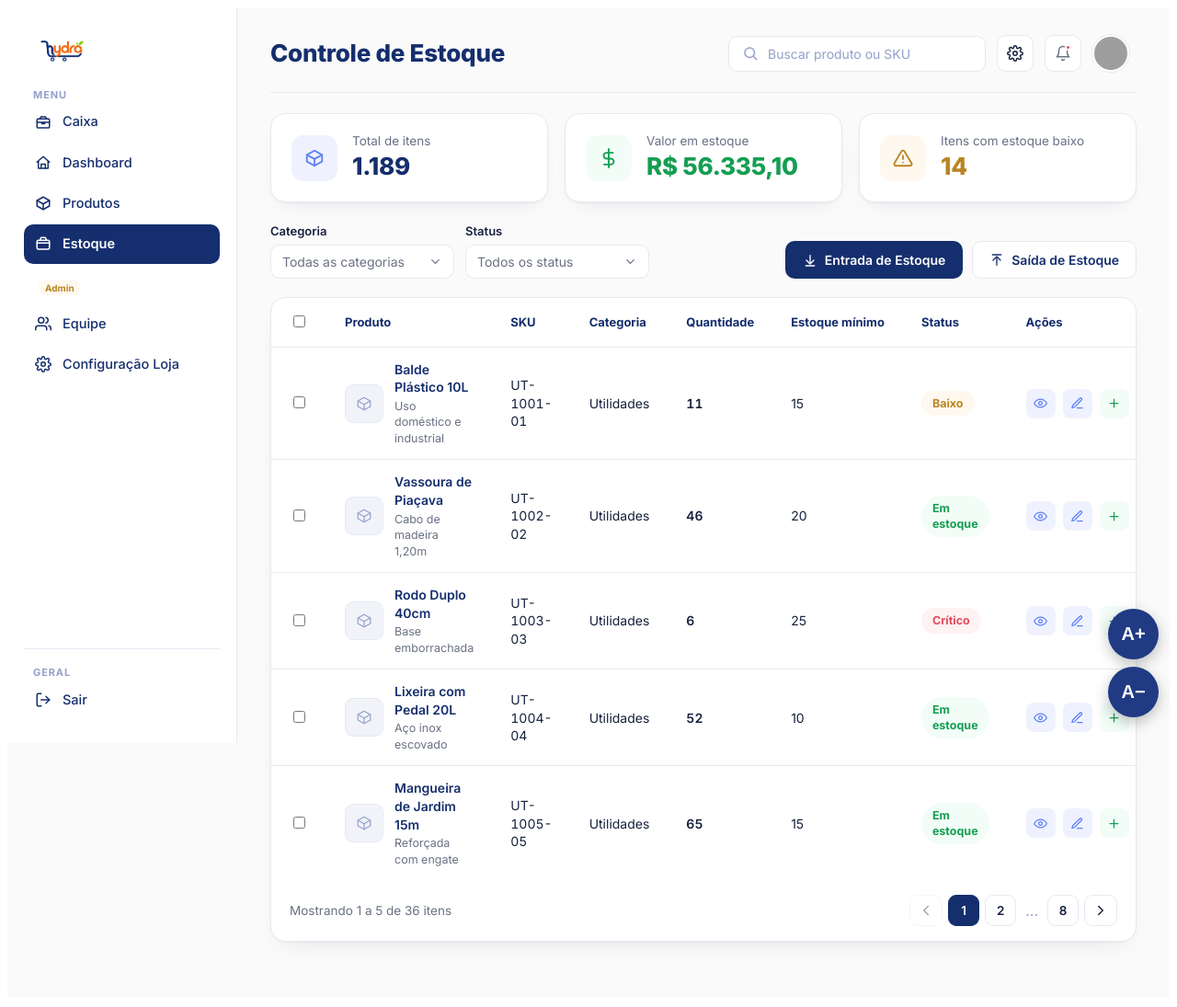
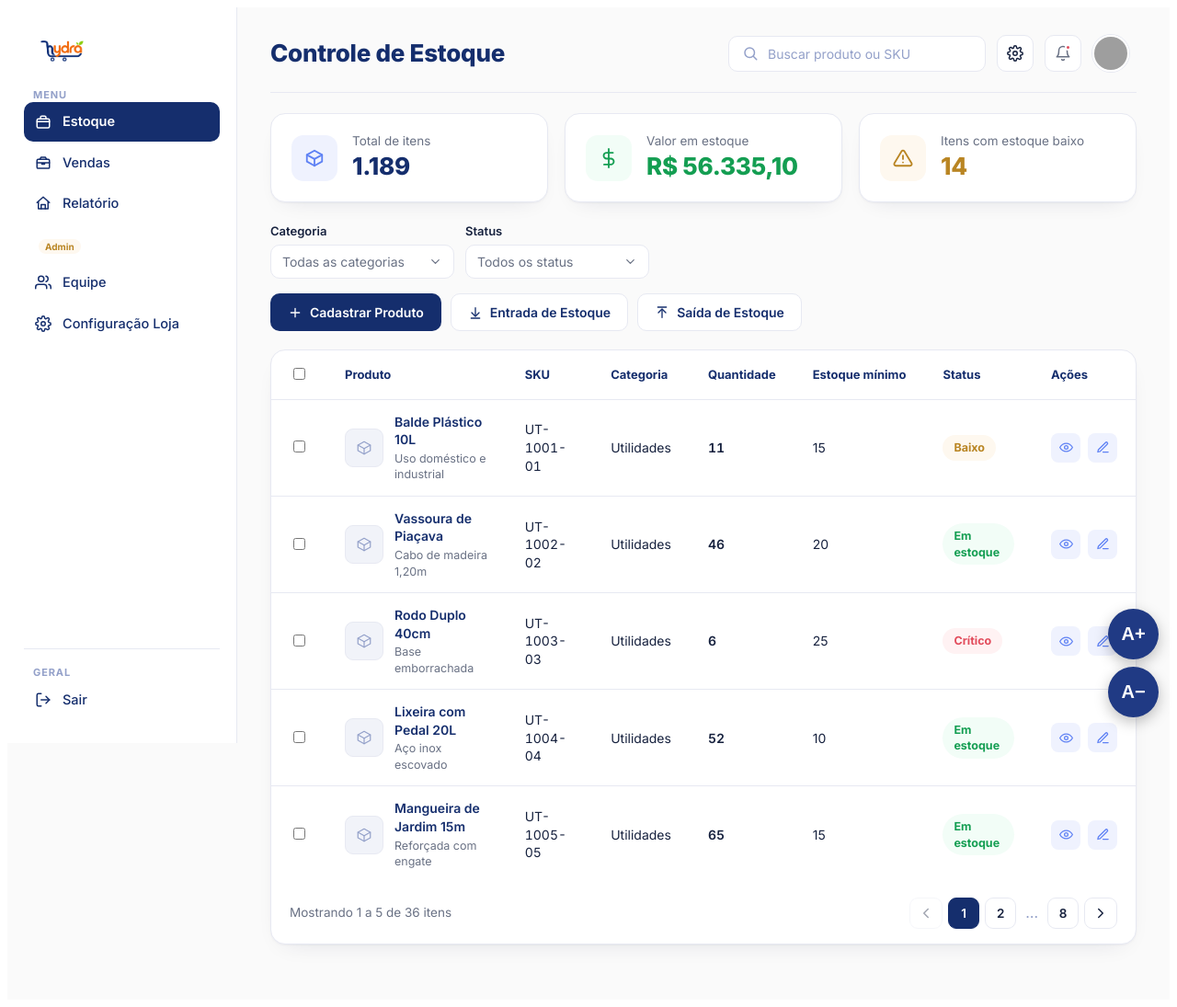
Before and after one commit to AlefKaique/TCC--Senac---Sistemas-de-Informa-o, a PHP site: page /pages/controle-estoque.html in a window 1280 px wide. Shown: the whole page at 92% size. Before the commit the page ends 1030 px from the top, so only its background shows below. Run offline with PHP 8.4, Linux system fonts and the light colour scheme; grey boxes are pictures that could not be loaded.

Commit message:
feat: reorganiza menu lateral e move cadastro de produto para o Estoque
- Reordena o menu para Estoque, Vendas, Relatorio
- Renomeia os menus Caixa -> Vendas e Dashboard -> Relatorio
- Remove o botao de adicao rapida de estoque nas linhas da tabela
- Remove o menu Produtos e move o cadastro para dentro da tela de Estoque via botao "Cadastrar Produto"
- Corrige o nome do sistema nos titulos das paginas de Hydro para Hydra

```diff
--- a/Hydra.Front/css/controle-estoque.css
+++ b/Hydra.Front/css/controle-estoque.css
@@ -525,6 +525,7 @@
     border: 1px solid transparent;
     transition: filter .15s, background .15s;
     white-space: nowrap;
+    text-decoration: none;
 }
 
 .hydro-btn .hydro-ic {
--- a/Hydra.Front/css/produtos.css
+++ b/Hydra.Front/css/produtos.css
@@ -270,6 +270,7 @@
 .hydro-breadcrumb-muted {
     color: var(--muted-soft);
     font-weight: 500;
+    text-decoration: none;
 }
 
 .hydro-breadcrumb-sep {
--- a/Hydra.Front/js/controle-estoque.js
+++ b/Hydra.Front/js/controle-estoque.js
@@ -197,7 +197,6 @@
               <div class="hydro-row-actions">
                 <button class="hydro-action-btn hydro-action-view" title="Ver detalhes" data-id="${p.id}"><i class="hydro-ic hydro-ic-eye"></i></button>
                 <button class="hydro-action-btn hydro-action-edit" title="Editar produto" data-id="${p.id}"><i class="hydro-ic hydro-ic-pencil"></i></button>
-                <button class="hydro-action-btn hydro-action-add" title="Adicionar estoque" data-id="${p.id}"><i class="hydro-ic hydro-ic-plus"></i></button>
               </div>
             </td>
           </tr>`;
@@ -265,9 +264,6 @@
         );
         document.querySelectorAll('.hydro-action-edit').forEach((btn) =>
             btn.addEventListener('click', () => openEditModal(Number(btn.dataset.id)))
-        );
-        document.querySelectorAll('.hydro-action-add').forEach((btn) =>
-            btn.addEventListener('click', () => openAddStockModal(Number(btn.dataset.id)))
         );
     }
 
@@ -382,36 +378,6 @@
         });
     }
 
-    /* ---- Add stock modal (row) ---- */
-    function openAddStockModal(id) {
-        const p = products.find((x) => x.id === id);
-        if (!p) return;
-
-        openModal({
-            title: `Adicionar estoque · ${p.name}`,
-            bodyHtml: `
-        <div class="hydro-detail-row"><span>Quantidade atual</span><span>${p.quantity} un.</span></div>
-        <div class="hydro-form-group">
-          <label for="hydroAddQty">Quantidade a adicionar</label>
-          <input type="number" id="hydroAddQty" min="1" value="10">
-        </div>
-      `,
-            footerHtml: `
-        <button class="hydro-btn hydro-btn-outline hydro-btn-sm" id="hydroModalCancelBtn">Cancelar</button>
-        <button class="hydro-btn hydro-btn-primary hydro-btn-sm" id="hydroModalConfirmBtn">Adicionar</button>
-      `,
-        });
-
-        document.getElementById('hydroModalCancelBtn').addEventListener('click', closeModal);
-        document.getElementById('hydroModalConfirmBtn').addEventListener('click', () => {
-            const qty = Math.max(1, Number(document.getElementById('hydroAddQty').value) || 0);
-            p.quantity += qty;
-            closeModal();
-            refreshAll();
-            showToast(`${qty} un. adicionadas a "${p.name}"`);
-        });
-    }
-
     /* ---- Entrada / Saída modal (global) ---- */
     function openMovementModal(type) {
         const isEntrada = type === 'entrada';
@@ -496,6 +462,7 @@
         renderTable();
     });
 
+    document.getElementById('hydroBtnNovoProduto').addEventListener('click', () => { window.location.href = 'produtos.html'; });
     document.getElementById('hydroBtnEntrada').addEventListener('click', () => openMovementModal('entrada'));
     document.getElementById('hydroBtnSaida').addEventListener('click', () => openMovementModal('saida'));
 
--- a/Hydra.Front/pages/controle-estoque.html
+++ b/Hydra.Front/pages/controle-estoque.html
@@ -4,7 +4,7 @@
 <head>
     <meta charset="UTF-8">
     <meta name="viewport" content="width=device-width, initial-scale=1.0">
-    <title>Hydro · Controle de Estoque</title>
+    <title>Hydra · Controle de Estoque</title>
     <link rel="icon" type="image/png" href="../img/logo-hydra.png">
     <link rel="preconnect" href="https://fonts.googleapis.com">
     <link rel="preconnect" href="https://fonts.gstatic.com" crossorigin>
@@ -38,14 +38,12 @@
                 <nav class="hydro-menu">
                     <p class="hydro-menu-label">Menu</p>
                     <ul>
-                        <li><a href="#" data-view="caixa"><i class="hydro-ic hydro-ic-drawer"></i><span>Caixa</span></a>
+                        <li><a href="#" class="hydro-active" data-view="estoque"><i
+                                    class="hydro-ic hydro-ic-inventory"></i><span>Estoque</span></a></li>
+                        <li><a href="#" data-view="caixa"><i class="hydro-ic hydro-ic-drawer"></i><span>Vendas</span></a>
                         </li>
                         <li><a href="#" data-view="dashboard"><i
-                                    class="hydro-ic hydro-ic-home"></i><span>Dashboard</span></a></li>
-                        <li><a href="#" data-view="produtos"><i
-                                    class="hydro-ic hydro-ic-box"></i><span>Produtos</span></a></li>
-                        <li><a href="#" class="hydro-active" data-view="estoque"><i
-                                    class="hydro-ic hydro-ic-inventory"></i><span>Estoque</span></a></li>
+                                    class="hydro-ic hydro-ic-home"></i><span>Relatório</span></a></li>
                     </ul>
                 </nav>
 
@@ -133,7 +131,10 @@
                         </label>
                     </div>
                     <div class="hydro-toolbar-buttons">
-                        <button class="hydro-btn hydro-btn-primary" id="hydroBtnEntrada">
+                        <button class="hydro-btn hydro-btn-primary" id="hydroBtnNovoProduto">
+                            <i class="hydro-ic hydro-ic-plus"></i> Cadastrar Produto
+                        </button>
+                        <button class="hydro-btn hydro-btn-outline" id="hydroBtnEntrada">
                             <i class="hydro-ic hydro-ic-arrow-down"></i> Entrada de Estoque
                         </button>
                         <button class="hydro-btn hydro-btn-outline" id="hydroBtnSaida">
```
Also changed, not shown: Hydra.Front/pages/caixa.html (+5 -7 lines), Hydra.Front/pages/configuracoes-loja.html (+5 -7 lines), Hydra.Front/pages/dashboard.html (+5 -7 lines), Hydra.Front/pages/gerenciar-usuarios.html (+5 -7 lines), Hydra.Front/pages/produtos.html (+6 -8 lines).
